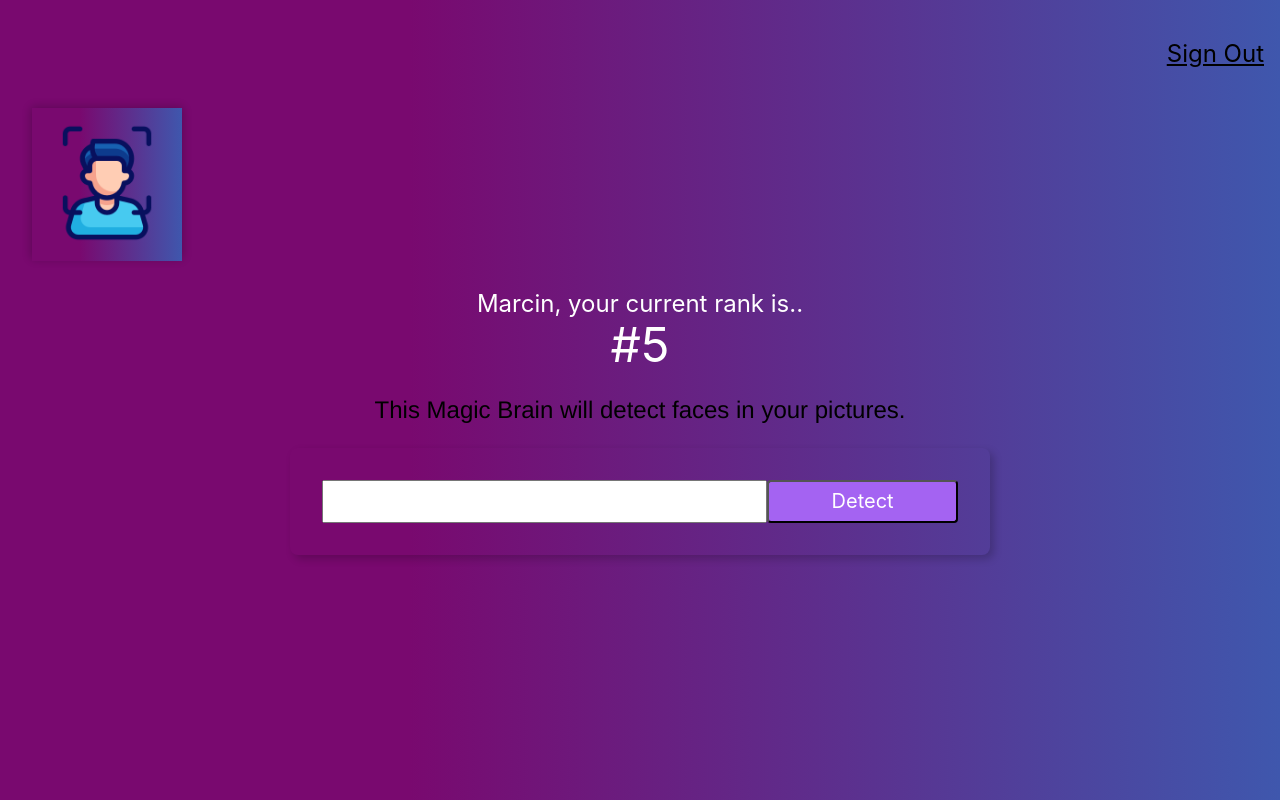
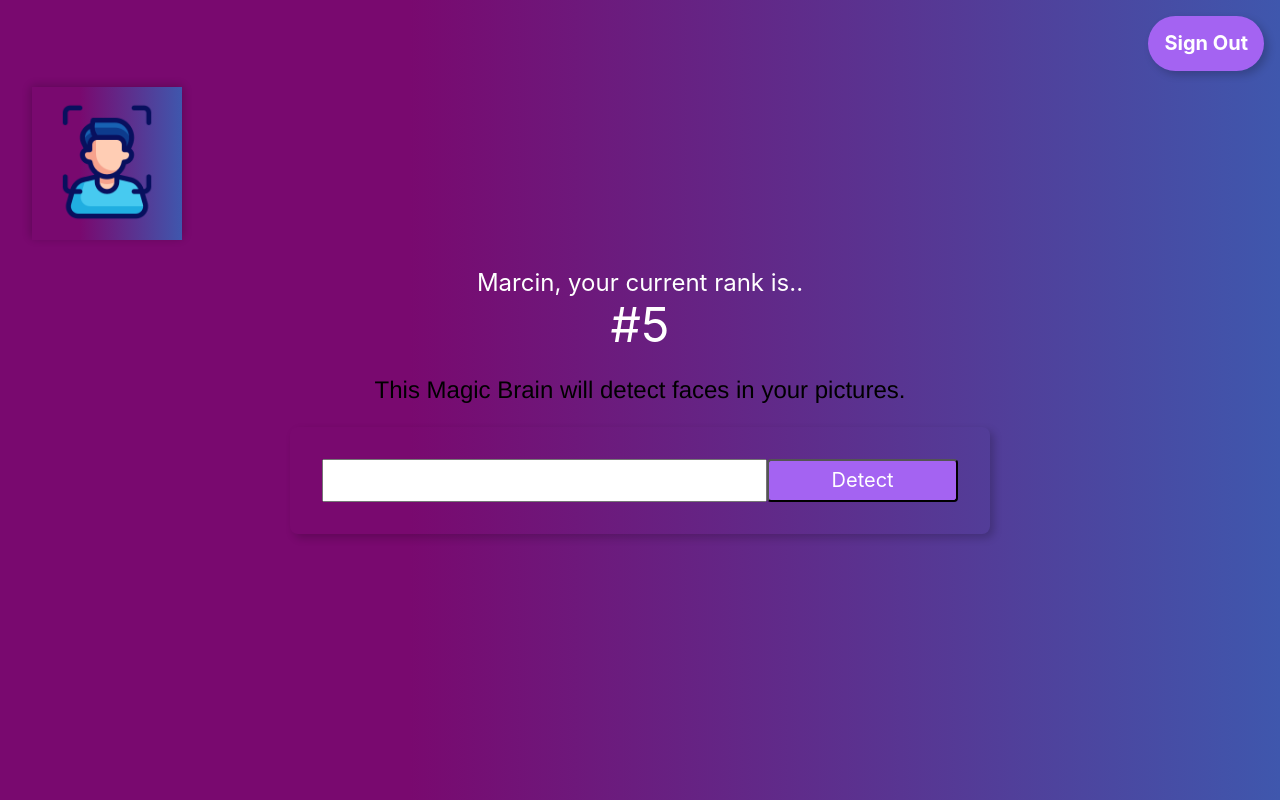
Before and after one commit to Marcin-podgorski93/face_recognition, a React (Create React App) app: page / in a window 1280 px wide. Built offline with nearby package versions, Linux system fonts and the light colour scheme.

Commit message:
update sign out

```diff
--- a/src/Components/Navigation/Navigation.js
+++ b/src/Components/Navigation/Navigation.js
@@ -3,7 +3,7 @@ import React from 'react';
 const Naviagtion = () => {
     return (
         <nav style={{display: 'flex', justifyContent: 'flex-end'}}>
-            <p className='f3 link dim underline pa3 pointer'>Sign Out</p>
+            <p className='f4 b ma3 link white dim pa3 pointer br-pill bg-light-purple shadow-5'>Sign Out</p>
         </nav>
     );
 }
```
